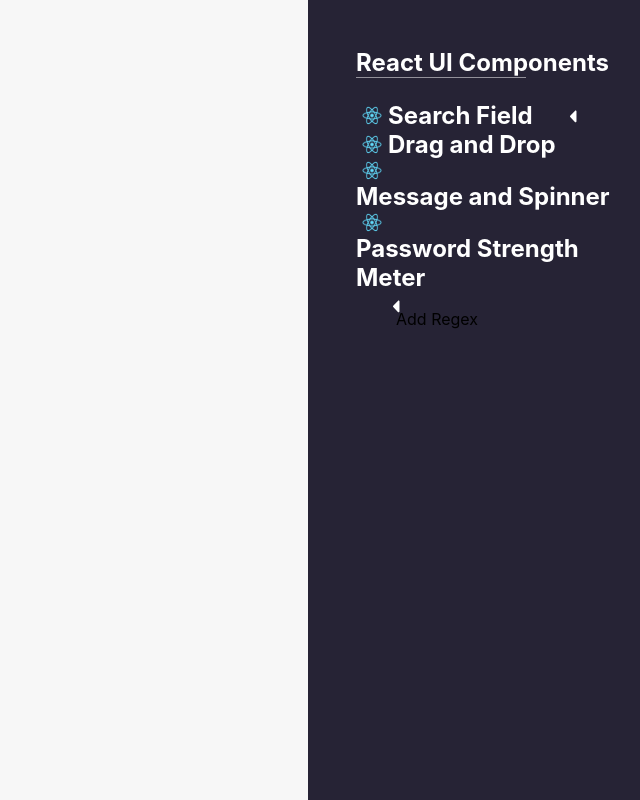
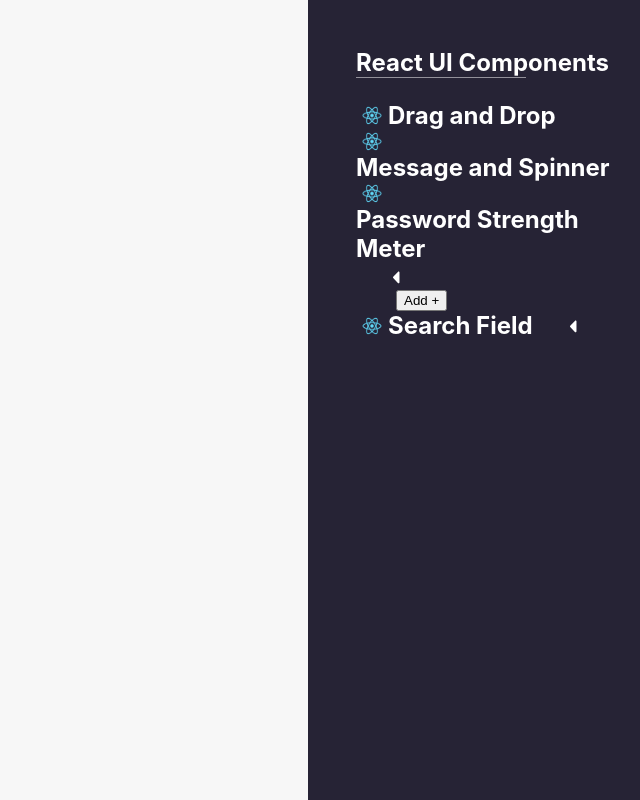
Before and after one commit to justeban/React-UI-Components, a React (Create React App) app: page / in a window 1280 px wide. Shown: the whole page, without its empty margins (640-1280 px from the left). Built offline with nearby package versions, Linux system fonts and the light colour scheme.

Commit message:
feat: added support to add custom regex

```diff
--- a/src/App.js
+++ b/src/App.js
@@ -18,27 +18,44 @@ import NavigationListItem from './components/navigationListItem/navigationListIt
 
 export default function App (props) {
 
+  // STATE
+
   const [components] = useState([
-    'Search Field',
     'Drag and Drop',
     'Message and Spinner',
-    'Password Strength Meter'
+    'Password Strength Meter',
+    'Search Field'
   ]);
   const [componentOptions] = useState({
-    'Search Field': SearchFieldOptions,
-    'Password Strength Meter': PasswordStrengthMeterOptions
+    'Password Strength Meter': PasswordStrengthMeterOptions,
+    'Search Field': SearchFieldOptions
   });
 
   const [configOptions, setConfigOptions] = useState({
+    'Drag and Drop': {
+      exiting: false
+    },
+    'Password Strength Meter': {
+      rules: {
+        'At Least One Capital Letter': {
+          regex: '[A-Z]'
+        },
+        'At Least One Number': {
+          regex: '\\d'
+        },
+        'A Special Character, like !,?,@, etc': {
+          regex: '[!@#\\$%\\^\\&*\\)\\(+=._-]+'
+        }
+      }
+    },
     'Search Field': {
       exiting: false,
       searchLimit: 10
-    },
-    'Drag and Drop': {
-      exiting: false
     }
   });
   const [selectedComponent, setSelectedComponent] = useState('');
+
+  // EVENT HANDLERS
 
   const handleOnClick = async (component, transitionTime = 500) => {
 
@@ -97,7 +114,7 @@ export default function App (props) {
         }
         {
           selectedComponent === 'Password Strength Meter' &&
-          <PasswordStrengthMeter />
+          <PasswordStrengthMeter config={configOptions['Password Strength Meter']}/>
         }
       </section>
     </main>
--- a/src/components/navigationListItem/navigationListItem.js
+++ b/src/components/navigationListItem/navigationListItem.js
@@ -43,6 +43,7 @@ export default class Navigation extends React.Component {
                 src={downArrow}
                 />
               <this.props.options
+                configHandler={this.props.configHandler}
                 handleOptionOnChange={this.handleOptionOnChange}
                 config={this.props.config}
                 expandOptions={this.state.expandOptions}
--- a/src/components/passwordStrengthMeter/passwordStrengthMeter.js
+++ b/src/components/passwordStrengthMeter/passwordStrengthMeter.js
@@ -1,72 +1,68 @@
-import React, {useState} from 'react';
+import React, {useEffect, useState} from 'react';
 
 import Spinner from '../messageAndSpinner/loadingSpinner/loadingSpinner';
 
 import './passwordStrengthMeter.scss';
 
 export default function PasswordStrengthMeter(props) {
+    const [rules, setRules] = useState(props.config.rules);
+    const [ruleKeys, setRuleKeys] = useState(Object.keys(rules));
+    const [password, setPassword] = useState('');
 
-    const [rules] = useState([
-        {
-            name: 'At Least One Capital Letter',
-            regex: '[A-Z]'
-        },
-        {
-            name: 'At Least One Number',
-            regex: '\\d'
-        },
-        {
-            name: 'A Special Character, like !,?,@, etc',
-            regex: '[!@#\\$%\\^\\&*\\)\\(+=._-]+'
-        }
-    ]);
+    const [rulesSuccess, setRulesSuccess] =  useState(
+        Object.keys(rules).reduce((acc, ruleKey) => {
+            acc[ruleKey] = false;
+            return acc
+        }, {})
+    );
 
-    const [rulesSuccess, setRulesSuccess] =  useState({
-        'At Least One Capital Letter': false,
-        'At Least One Number': false,
-        'A Special Character, like !,?,@, etc': false
-    });
+    useEffect(() => {
+        setRules(props.config.rules);
+        setRuleKeys(Object.keys(props.config.rules))
+    }, [props.config.rules])
+
+    useEffect(() => {
+        const _rulesSucces = {};
+        ruleKeys.forEach((rule, index) => {
+            const conditionMet = new RegExp(rules[rule].regex, 'g').test(password);
+            _rulesSucces[rule] = conditionMet;
+        });
+        setRulesSuccess(_rulesSucces);
+    }, [password, rules, ruleKeys]);
 
     const handleOnChange = e => {
         const password = e.target.value;
-        const _rulesSucces = {};
-        rules.forEach((rule, index) => {
-            const conditionMet = new RegExp(rule.regex, 'g').test(password);
-            _rulesSucces[rule.name] = conditionMet;
-        });
-        setRulesSuccess(_rulesSucces);
-    }
+        setPassword(password);
+    };
 
     const renderCheckBoxes = () => {
         return (
             <ul className="password-checks">
                 {
-                    rules.map((rule, i) => {
-                        console.log(rulesSuccess);
-                        return (
+                    ruleKeys.map((ruleKey, i) => (
                         <li key={i}>
                             <div>
                                 <p>
-                                    {rule.name}
+                                    {ruleKey}
                                 </p>
                             </div>
                             <div className="check-box-container">
                                 {
                                 <Spinner
                                     customCheckMark={true}
-                                    success={rulesSuccess[rule.name]}
-                                    error={!rulesSuccess[rule.name]}
+                                    success={rulesSuccess[ruleKey]}
+                                    error={!rulesSuccess[ruleKey]}
 
                                 />
                                 }
                             </div>
                         </li>
                         )
-                    })
+                    )
                 }
             </ul>
         )
-    }
+    };
 
     return (
         <section className="password-strength-meter">
@@ -75,9 +71,10 @@ export default function PasswordStrengthMeter(props) {
                 <input
                     onChange={handleOnChange}
                     type="password"
+                    value={password}
                 />
                 {
-                    rules && rules.length && renderCheckBoxes()
+                    ruleKeys && ruleKeys.length && renderCheckBoxes()
                 }
             </form>
         </section>
--- a/src/components/passwordStrengthMeter/passwordStrengthMeterOptions.js
+++ b/src/components/passwordStrengthMeter/passwordStrengthMeterOptions.js
@@ -1,10 +1,23 @@
-import React from 'react';
+import React, {useState} from 'react';
 
 export default function PasswordStrengthMeterOptions (props) {
-    const {expandOptions} = props;
+
+    const {config, configHandler, expandOptions} = props;
+
+    const handleOnSubmit = e => {
+        e.preventDefault();
+        const{regexName, regexValue} = e.target;
+        const newRules = {
+            ...config.rules,
+            [regexName.value]: {
+                regex: regexValue.value
+            }
+        }
+        configHandler('Password Strength Meter', {rules: newRules});
+    }
     return (
         <ul className={expandOptions ? 'show' : 'hide'}>
-            <form>
+            <form onSubmit={handleOnSubmit}>
                 <li>
                     <label htmlFor="regexName">Name</label>
                     <input
@@ -21,7 +34,7 @@ export default function PasswordStrengthMeterOptions (props) {
                         name="regexValue"
                     />
                 </li>
-                <buton type="submit">Add Regex</buton>
+                <input type="submit" value="Add +" />
             </form>
         </ul>
     )
```
